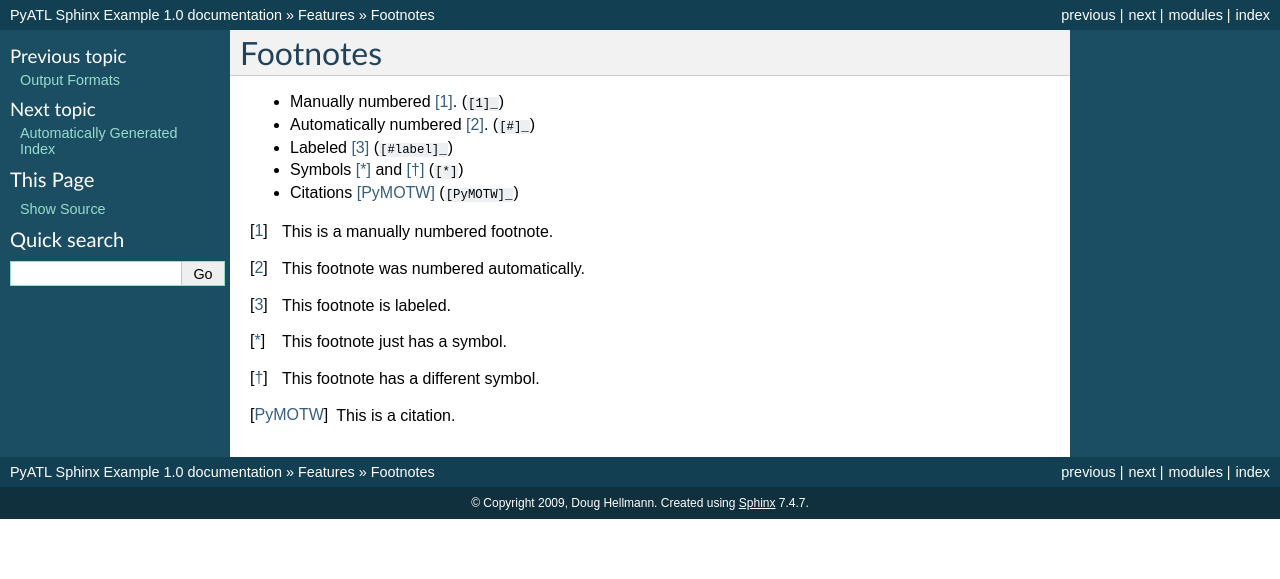
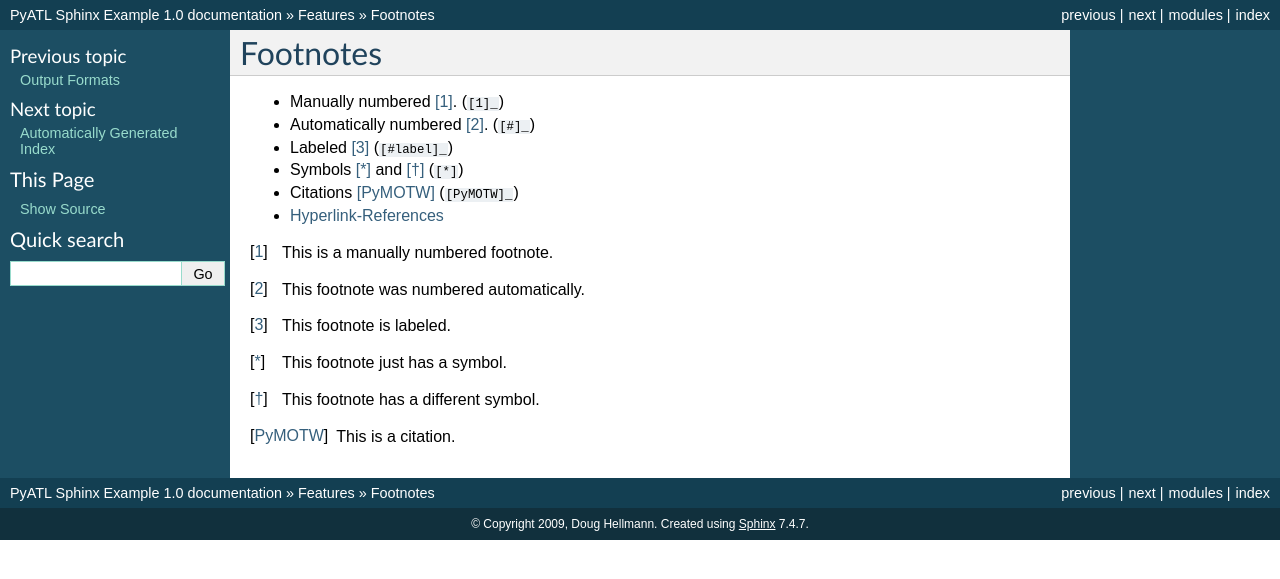
Before and after one commit to dhellmann/presentation-chugalug-sphinx-intro, a Sphinx documentation site: the page built from source/features/footnotes.rst, in a window 1280 px wide. Shown: the top 579 px of the page. Built offline with Sphinx 7.4.7, drawn with Linux system fonts in a browser that asks for light colours; pages that are not in the unit, such as notebooks, are missing from menus.

Commit message:
add href

```diff
--- a/source/features/footnotes.rst
+++ b/source/features/footnotes.rst
@@ -10,6 +10,7 @@ Footnotes
 - Labeled [#label]_ (``[#label]_``)
 - Symbols [*]_ and [*]_ (``[*]``)
 - Citations [PyMOTW]_ (``[PyMOTW]_``)
+- Hyperlink-References_
 
 .. [1] This is a manually numbered footnote.
 
@@ -22,3 +23,5 @@ Footnotes
 .. [*] This footnote has a different symbol.
 
 .. [PyMOTW] This is a citation.
+
+.. _Hyperlink-References: http://www.doughellmann.com/
```
